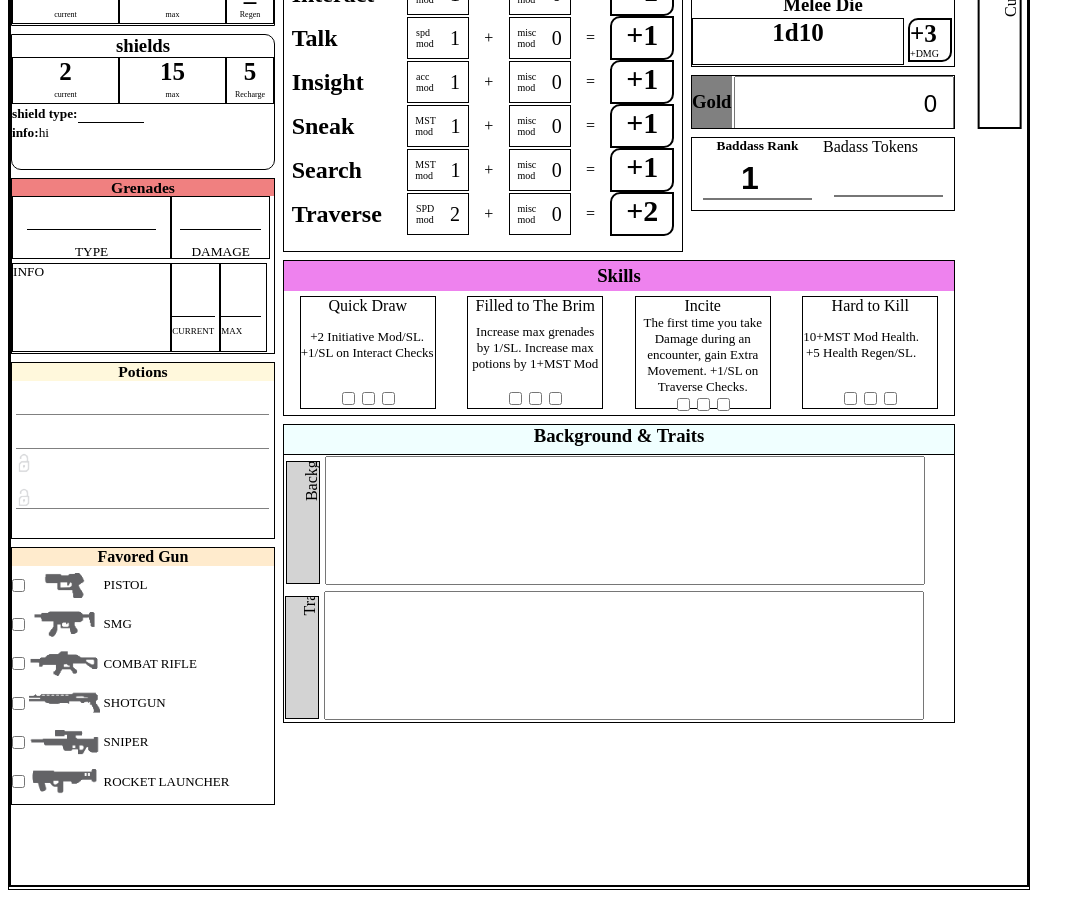
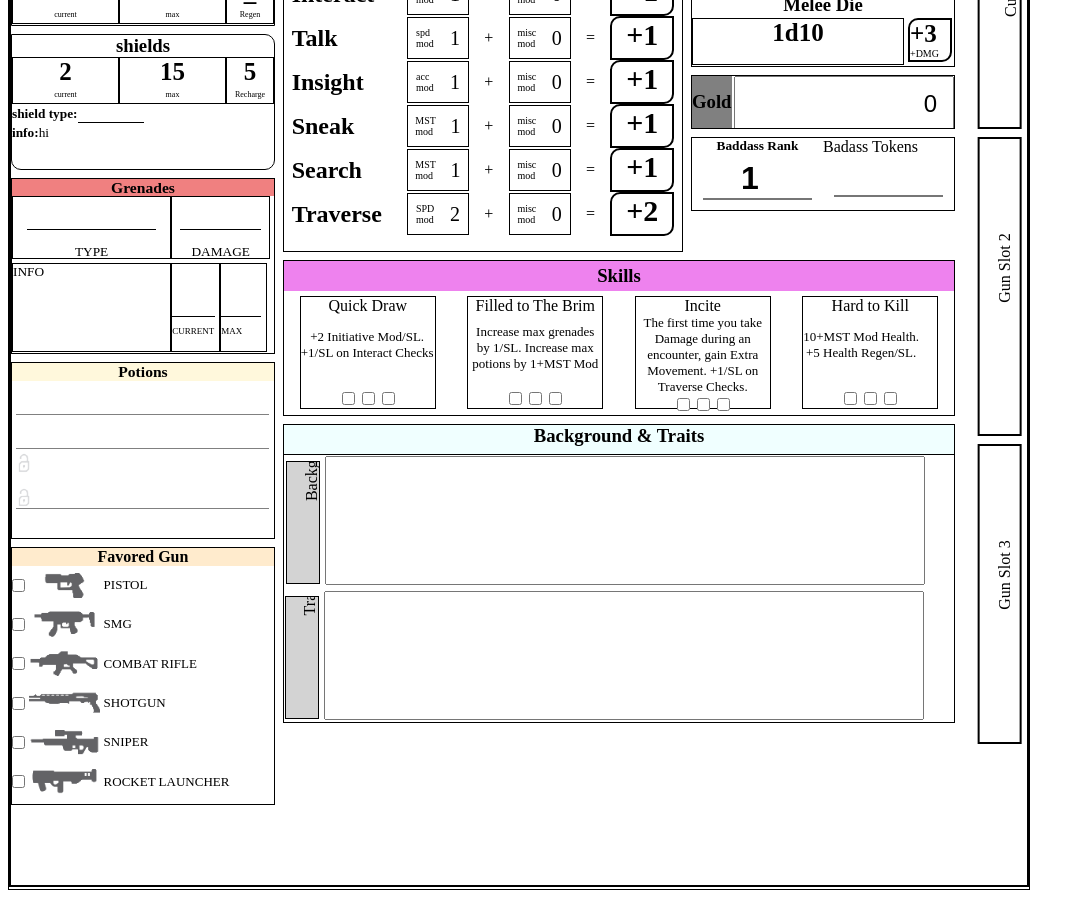
Before and after one commit to chrehall68/character-sheet, a React (Create React App) app: page / in a window 1280 px wide. Shown: the part 440-1338 px from the top of the page, without its empty margins (0-1085 px from the left). Built offline with nearby package versions, Linux system fonts and the light colour scheme.

Commit message:
also added more gun slots
ik jenny said it's unnecessary but like it just looks better this way

```diff
--- a/src/Body.js
+++ b/src/Body.js
@@ -337,6 +337,8 @@ export class Body extends React.Component {
                 <LongAttr mods={[1, 2, "_"]} small_descs={["Baddass Rank", "SPD Mod", "MISC Mod"]} />
 
                 <GunBar>Current Gun</GunBar>
+                <GunBar>Gun Slot 2</GunBar>
+                <GunBar>Gun Slot 3</GunBar>
 
                 <LongAttrHeader title="Movement" header_rows="1" style={{ gridColumn: "9/span 2", gridrow: "5 / span 2" }} />
                 <LongAttr mods={[3, 2, "_"]} small_descs={["static mod", "SPD Mod", "MISC Mod"]} style={{ gridColumn: "11 / span 4" }} />
```
